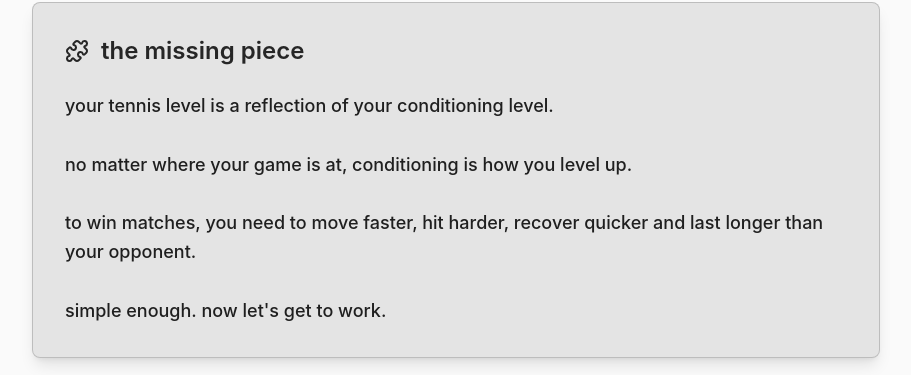
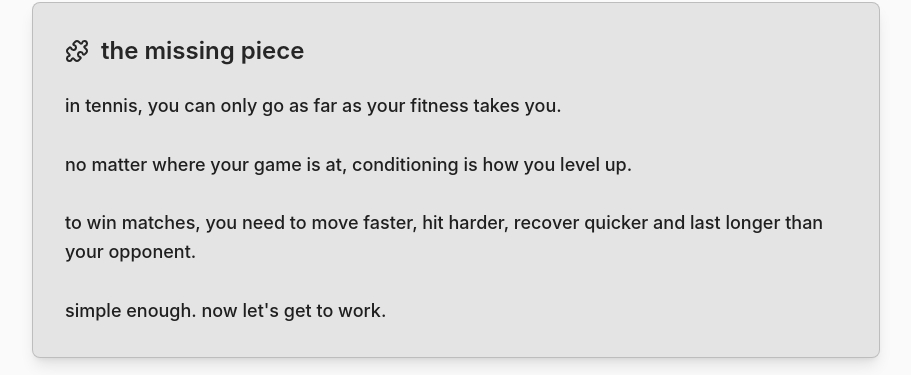
Before and after one commit to meknazee/ziad-website, a React (Vite) app: page /strength-conditioning in a window 1280 px wide. Shown: the part 246-621 px from the top of the page, without its empty margins (184-1095 px from the left). Built offline with nearby package versions, Linux system fonts and the light colour scheme.

Commit message:
Update first sentence
Updated the first sentence of the intro paragraph to "in tennis, you can only go as far as your fitness takes you."

```diff
--- a/src/pages/StrengthConditioning.tsx
+++ b/src/pages/StrengthConditioning.tsx
@@ -48,7 +48,7 @@ const StrengthConditioning = () => {
               the missing piece
             </h2>
             <p className="text-foreground font-medium text-lg leading-relaxed">
-              your tennis level is a reflection of your conditioning level.
+              in tennis, you can only go as far as your fitness takes you.
               <br /><br />
               no matter where your game is at, conditioning is how you level up.
               <br /><br />
```
